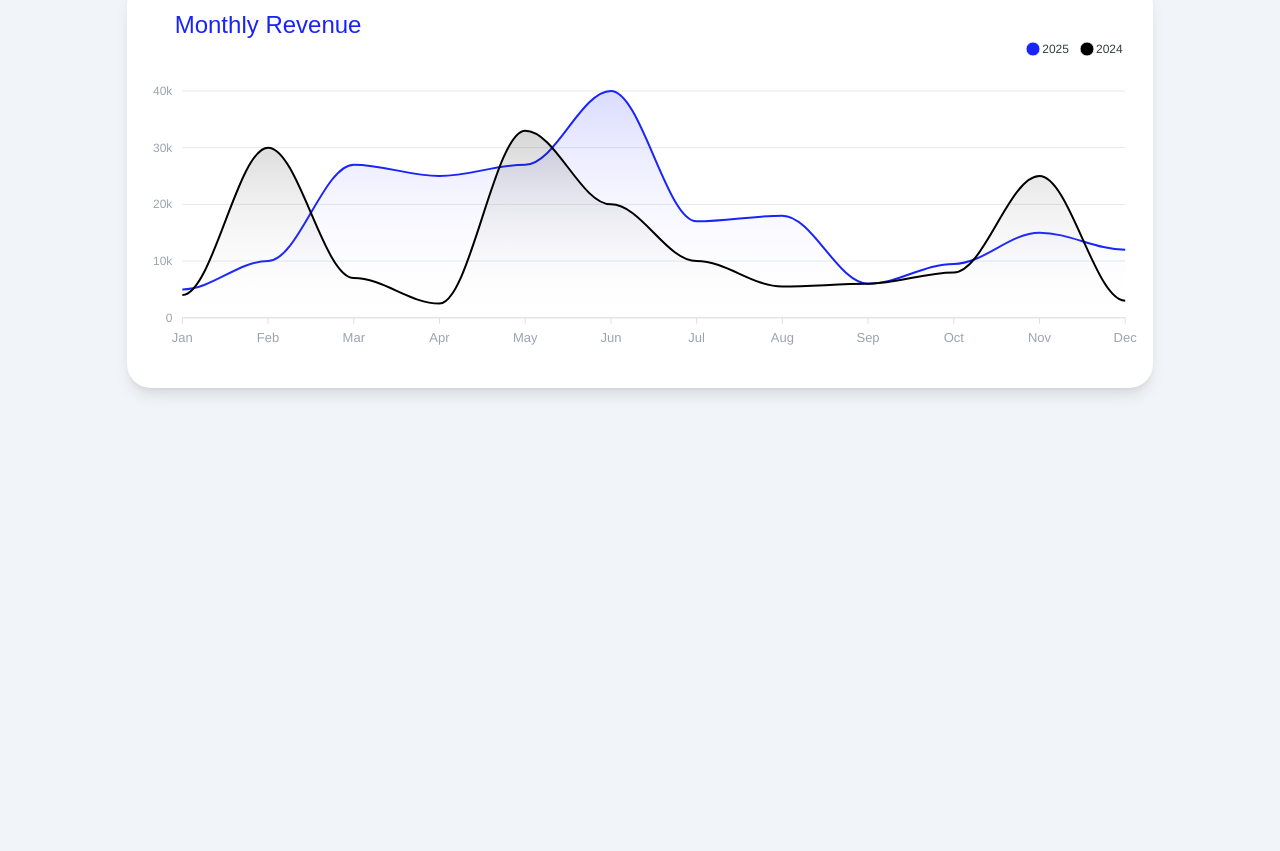
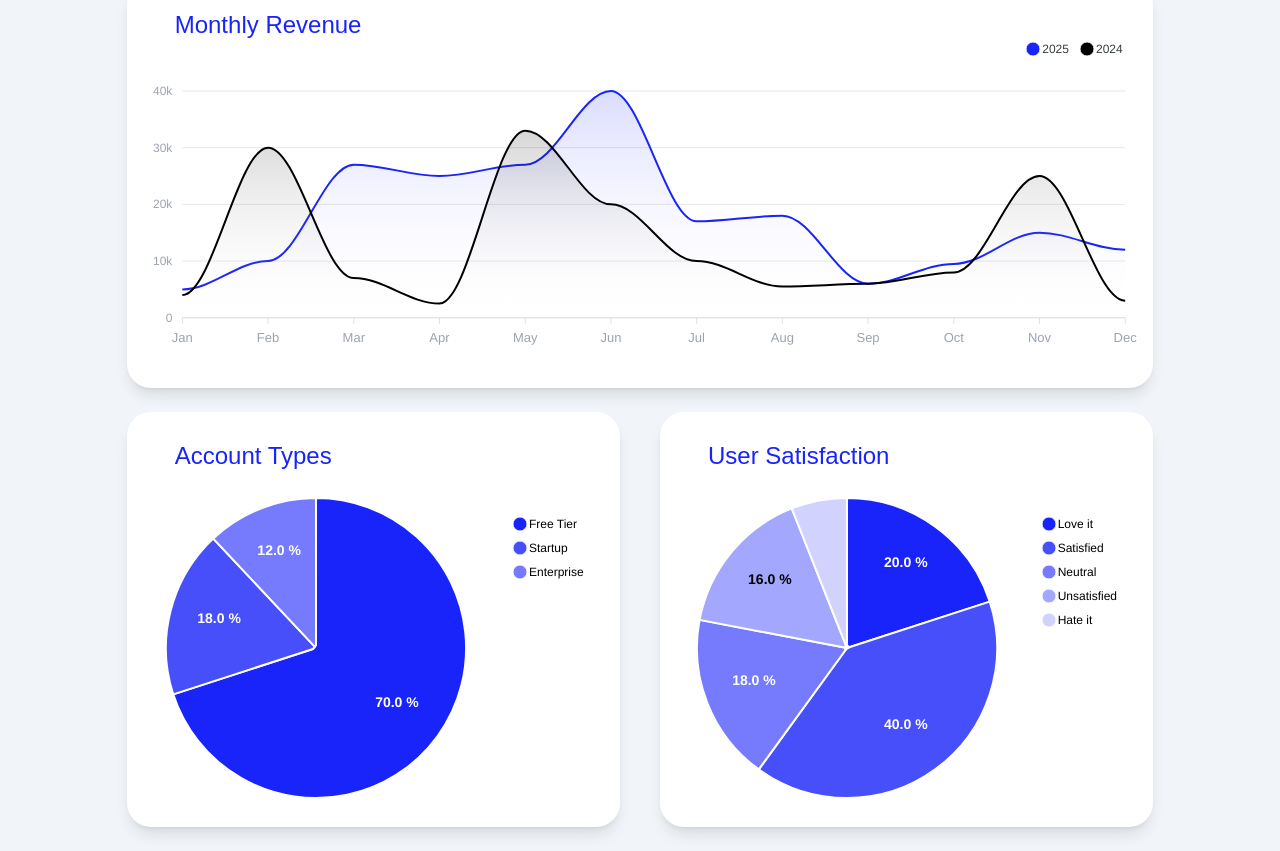
Before and after one commit to Said-Alisic/nextjs-preline-data-dashboards, a Next.js app: page /dashboard in a window 1280 px wide. Shown: the part 722-1573 px from the top of the page. Before the commit the page ends 1134 px from the top, so only its background shows below. Built offline with nearby package versions, Linux system fonts and the light colour scheme.

Commit message:
feat: 🎸 Create PieChart component

```diff
--- a/src/app/dashboard/page.tsx
+++ b/src/app/dashboard/page.tsx
@@ -6,6 +6,7 @@ import {
 } from "@heroicons/react/24/outline";
 import AreaChart from "app/libs/components/charts/AreaChart";
 import LineChart from "app/libs/components/charts/LineChart";
+import PieChart from "app/libs/components/charts/PieChart";
 
 export default function ChartsPage() {
   const lineChart = {
@@ -143,6 +144,28 @@ export default function ChartsPage() {
             series={areaChart.series}
           />
         </div>
+        <div className="grid grid-cols-2 gap-10">
+          <div className={chartCardStyles}>
+            <h3 className={chartTitleStyles}>Account Types</h3>
+            <PieChart
+              labels={["Free Tier", "Startup", "Enterprise"]}
+              series={[70, 18, 12]}
+            />
+          </div>
+          <div className={chartCardStyles}>
+            <h3 className={chartTitleStyles}>User Satisfaction</h3>
+            <PieChart
+              labels={[
+                "Love it",
+                "Satisfied",
+                "Neutral",
+                "Unsatisfied",
+                "Hate it",
+              ]}
+              series={[20, 40, 18, 16, 6]}
+            />
+          </div>
+        </div>
       </section>
     </div>
   );
--- /dev/null
+++ b/src/libs/components/charts/PieChart.tsx
@@ -0,0 +1,86 @@
+"use client";
+
+import React from "react";
+import dynamic from "next/dynamic";
+import type { ApexOptions } from "apexcharts";
+
+const Chart = dynamic(() => import("react-apexcharts"), { ssr: false });
+
+interface PieChartProps {
+  labels: string[];
+  series: number[];
+}
+
+const PieChart: React.FC<PieChartProps> = ({ labels, series }) => {
+  const options: ApexOptions = {
+    chart: {
+      type: "pie",
+    },
+    plotOptions: {
+      pie: {
+        dataLabels: {
+          offset: -20,
+          minAngleToShowLabel: 30,
+        },
+      },
+    },
+    labels,
+    colors: ["#1924fa", "#474FFB", "#757BFC", "#A3A7FD", "#D1D3FE"],
+    dataLabels: {
+      enabled: true,
+      style: {
+        fontSize: "14px",
+        fontWeight: 600,
+        colors: ["#FFFFFF", "#FFFFFF", "#FFFFFF", "#000000", "#000000"],
+      },
+      formatter: (val: number) => `${val.toFixed(1)} %`,
+      dropShadow: {
+        enabled: false,
+      },
+    },
+    legend: {
+      position: "right",
+      labels: {
+        colors: "#000000",
+      },
+    },
+    stroke: {
+      show: true,
+      colors: ["#FFFFFF"],
+      width: 2,
+    },
+    tooltip: {
+      followCursor: false,
+      enabled: true,
+      theme: "none",
+      style: {
+        fontSize: "12px",
+        fontFamily: "inherit",
+      },
+      fillSeriesColor: false,
+      y: {
+        formatter: (val) => `${val} %`,
+        title: {
+          formatter: (seriesName) => seriesName,
+        },
+      },
+      custom: ({ series, seriesIndex, w }) => {
+        return `<div style="
+          background: white;
+          color: black;
+          padding: 10px 16px;
+          font-size: 14px;
+          font-weight: 400;
+          border-radius: 6px;
+          ">
+          <span style="color: gray">${w.globals.labels[seriesIndex]}: </span>
+          <span>${series[seriesIndex]}%</span>
+        </div>`;
+      },
+    },
+  };
+
+  return <Chart options={options} series={series} type="pie" height={320} />;
+};
+
+export default PieChart;
```
